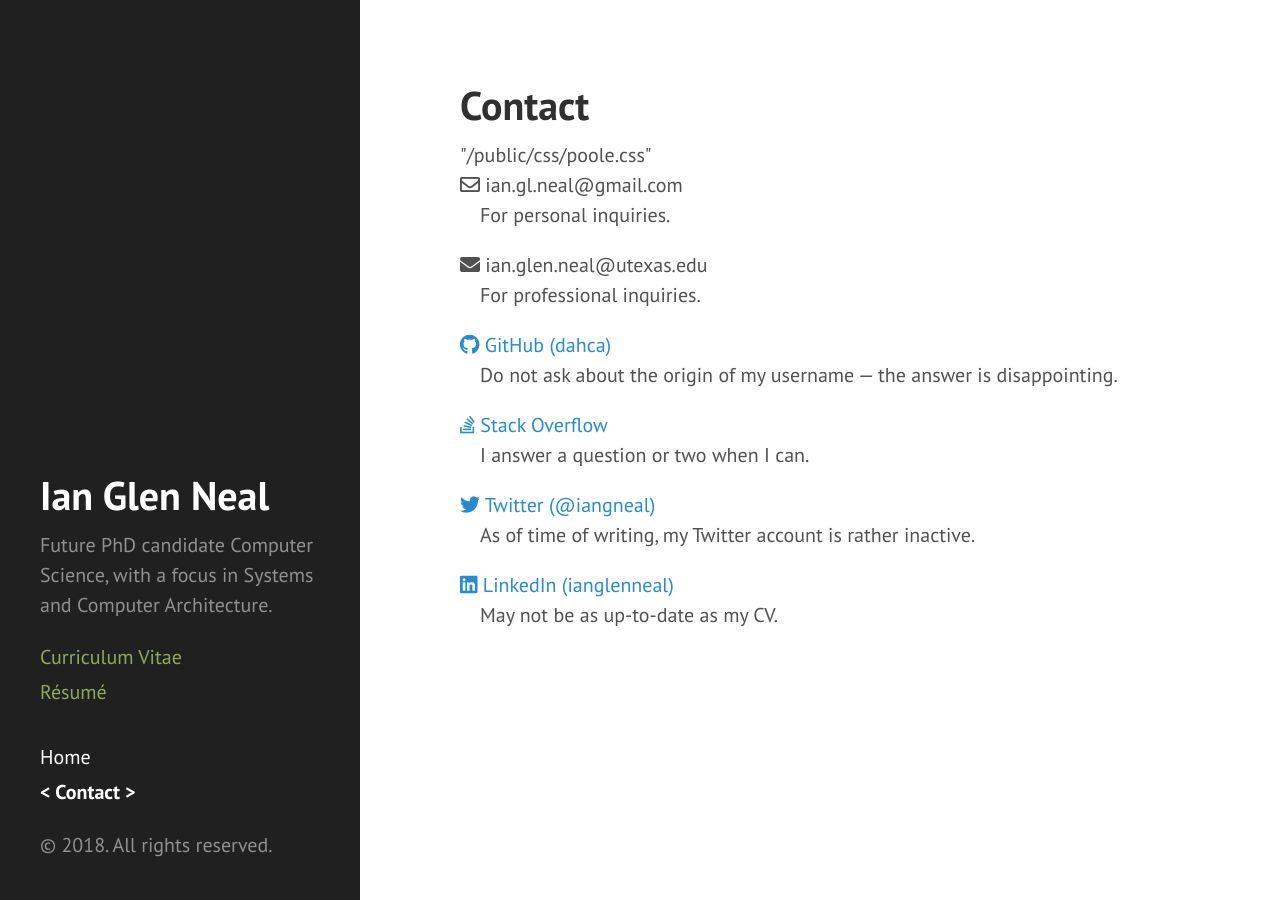
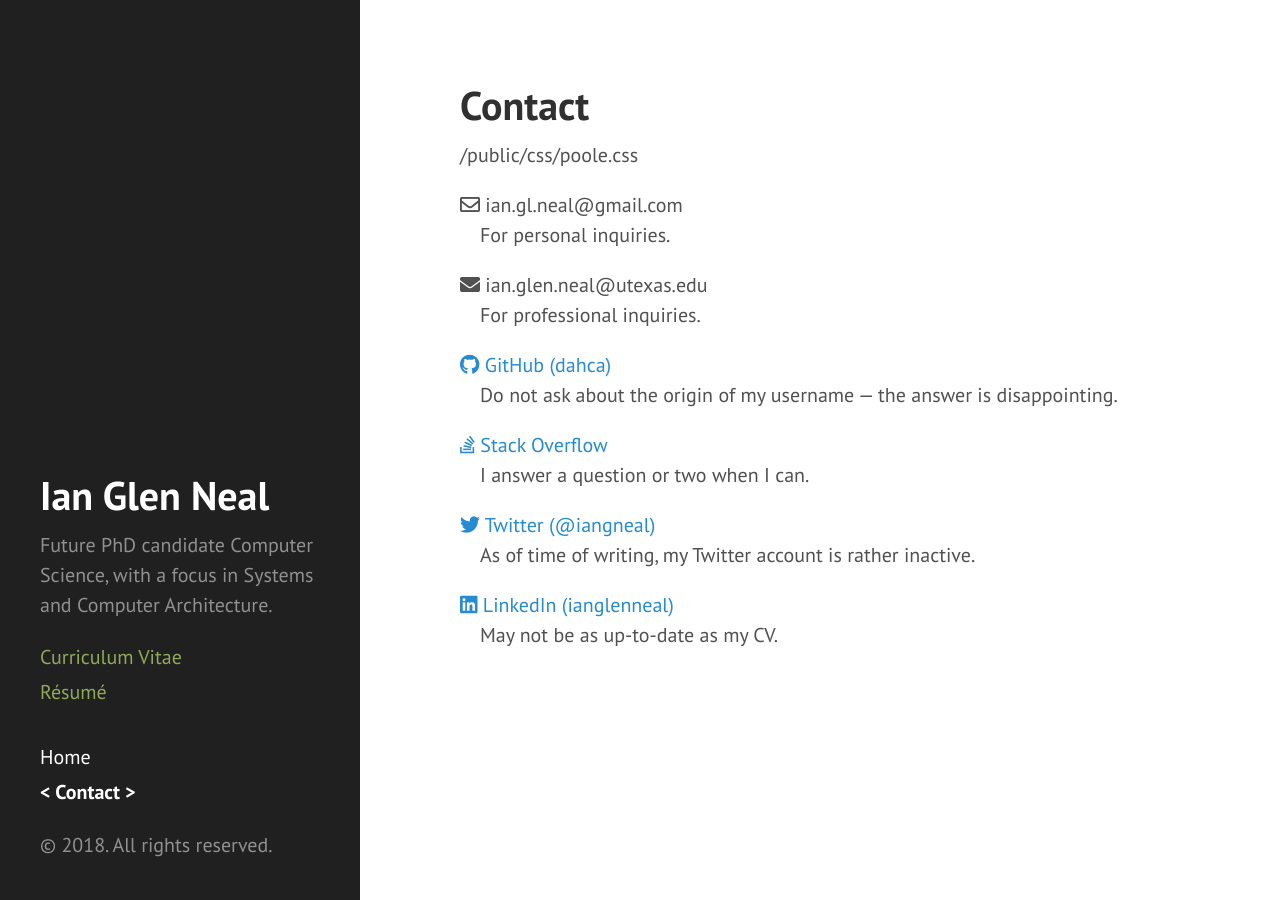
Before and after one commit to iangneal/iangneal.github.io, a Jekyll site: the page built from contact.html, in a window 1280 px wide. Built offline with Jekyll 4.4.1, drawn with Linux system fonts in a browser that asks for light colours; nearby versions of some CDN libraries.

```diff
--- a/contact.html
+++ b/contact.html
@@ -3,7 +3,10 @@ layout: page
 title: Contact
 permalink: /contact/
 ---
-"{{ '/public/css/poole.css' | relative_url }}"
+<p>
+{{ '/public/css/poole.css' | relative_url }}
+</p>
+
 {% comment %}
 For a helpful guide:
   https://blog.r3bl.me/en/simple-social-media-links-jekyll/
```
